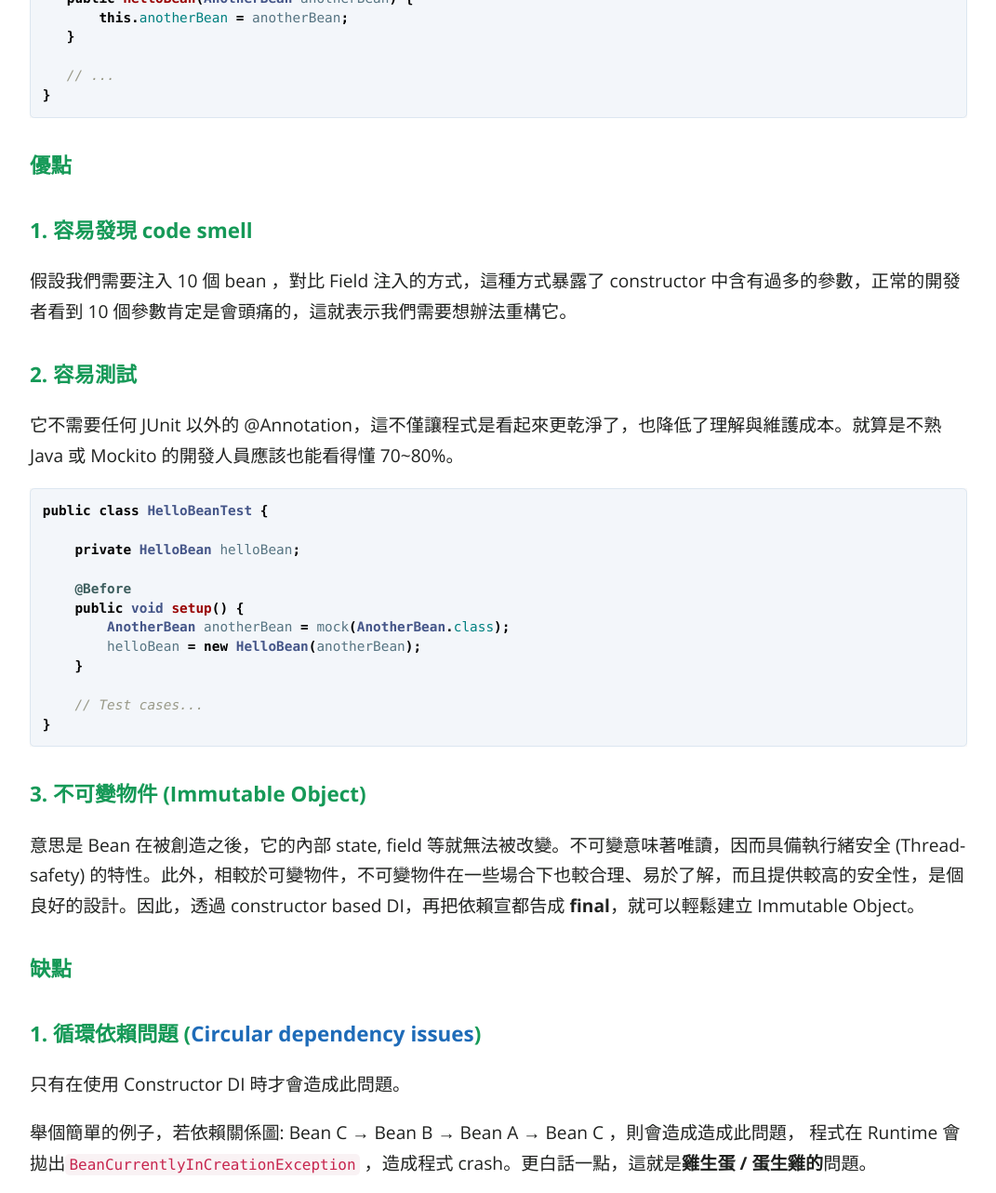
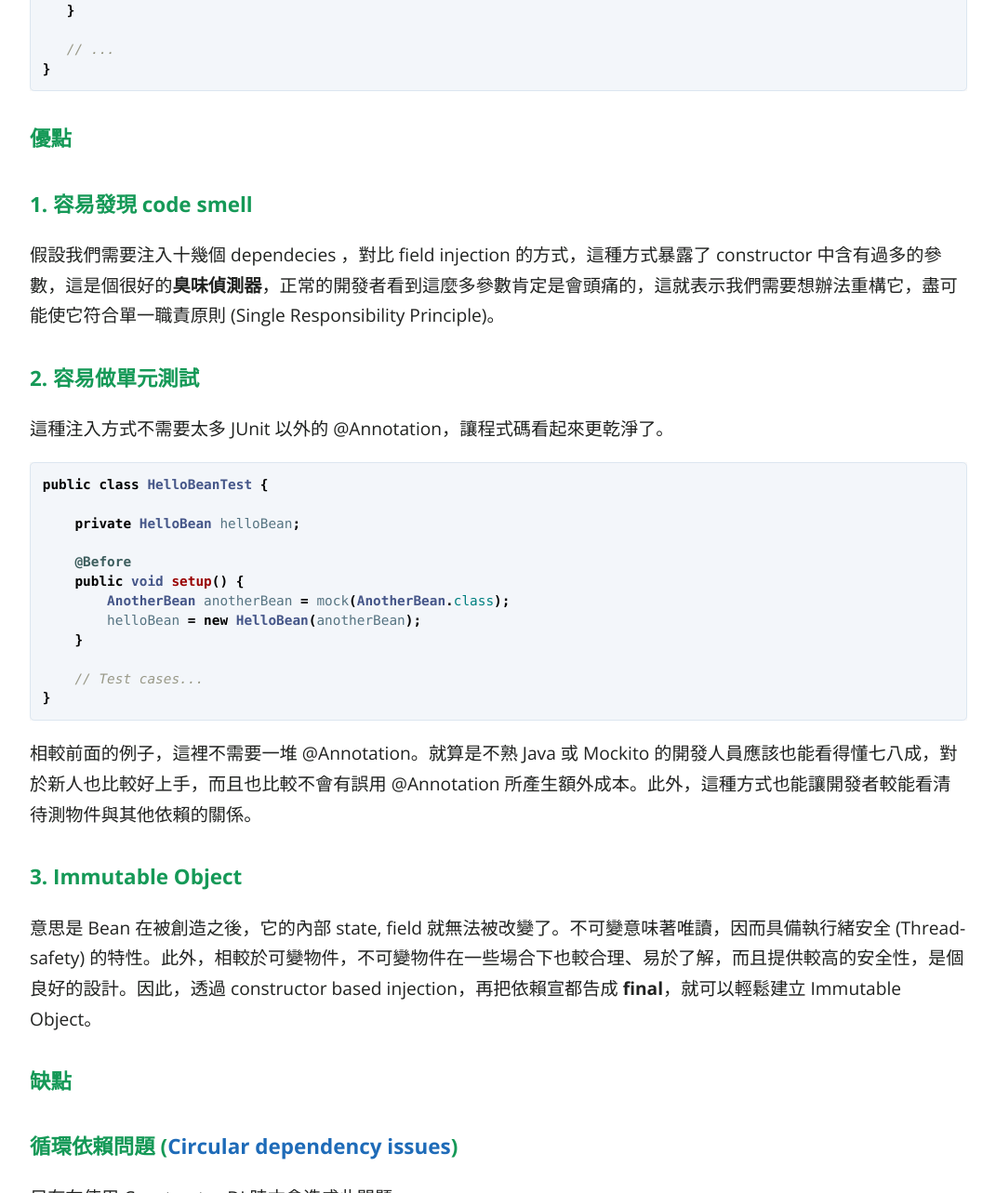
Before and after one commit to KaiSheng714/KaiSheng714.github.io, a Jekyll site: the page built from _posts/2022-02-25-analyzing-dependency-injection-patterns-in-spring.md, in a window 1280 px wide and 1400 px high, scrolled down 2795 px, cut to the strip 0-1283 px from the top of the window. Shown: the whole strip at 93% size, without its empty margins (104-1175 px from the left). Built offline with Jekyll 4.4.1, drawn with Linux system fonts in a browser that asks for light colours; comment, search, counter and statistics services are not loaded; some of the changed text lies outside the part shown.

Commit message:
spring-di

````diff
--- a/_posts/2022-02-25-analyzing-dependency-injection-patterns-in-spring.md
+++ b/_posts/2022-02-25-analyzing-dependency-injection-patterns-in-spring.md
@@ -14,7 +14,6 @@
 
 例如你會發現， IntelliJ 很貼心地告訴我們:
 
-
 >
 > Field Injection is not recommended.
 >
@@ -23,33 +22,30 @@
 
 ![Field Injection is not recommended](/assets/image/spring-di.png?style=center)
 
-為何 **constructor based injection** 優於 **field based injection** 呢 ?
-
-接下來我會解析這兩種 Dependency Injection Pattern.
+為何 constructor based injection 優於 field based injection 呢？接下來我會解析這兩種 pattern. （雖然 Spring 還有其他種注入方式，但我比較不常用，所以就不在此介紹了)
 
 ## **1. Field Based Dependency Injection**
 
-**這種注入方式顧名思義，就是直接在 field 加上 @Autowired**
+這種注入方式顧名思義，就是直接在 field 加上 @Autowired
 
 ```java
 @Component
 public class HelloBean {
 
-   @Autowired
-   private AnotherBean anotherBean;
+   @Autowired private AnotherBean anotherBean;
 
-   @Autowired
-   private AnotherBean2 anotherBean2;
+   @Autowired private AnotherBean2 anotherBean2;
 
    // ...
 ```
 
 ### **優點**
 1. 簡單方便易用，只要短短一行即可完成。
+2. 程式碼最少，讀起來真舒服
 
 ### **缺點**
-1. 不易維護，**因為簡單方便，更容易產生 code smell 而不自知，例如** `God Object`
-2. 不好測試，測試環境需要透過 DI container 並加上許多 @annotation 來初始化，看起來更像整合測試了。而且編譯執行時會多一些 overhead，也較不容易除錯。
+1. 不易維護，**因為簡單方便，更容易產生 code smell 而不自知**，例如 `God Object`
+2. 不好寫單元測試，測試環境需要透過 DI container 並加上許多 @Annotation 來初始化，看起來更像整合測試了。而且編譯執行時會多一些 overhead，也較不容易除錯。
 3. 不好理解測試，以下範例程式為例
 
 ```java
@@ -106,12 +102,11 @@
 ### **優點**
 ### **1. 容易發現 code smell**
 
-假設我們需要注入 10 個 bean ，對比 Field 注入的方式，這種方式暴露了 constructor 中含有過多的參數，正常的開發者看到 10 個參數肯定是會頭痛的，這就表示我們需要想辦法重構它。
+假設我們需要注入十幾個 dependecies ，對比 field injection 的方式，這種方式暴露了 constructor 中含有過多的參數，這是個很好的**臭味偵測器**，正常的開發者看到這麼多參數肯定是會頭痛的，這就表示我們需要想辦法重構它，盡可能使它符合單一職責原則 (Single Responsibility Principle)。
 
-### **2. 容易測試**
+### **2. 容易做單元測試**
 
-它不需要任何 JUnit 以外的 @Annotation，這不僅讓程式是看起來更乾淨了，也降低了理解與維護成本。就算是不熟 Java 或 Mockito 的開發人員應該也能看得懂 70~80%。
-
+這種注入方式不需要太多 JUnit 以外的 @Annotation，讓程式碼看起來更乾淨了。
 
 ```java
 public class HelloBeanTest {
@@ -128,13 +123,15 @@
 }
 ```
 
-### **3. 不可變物件 (Immutable Object)**
+相較前面的例子，這裡不需要一堆 @Annotation。就算是不熟 Java 或 Mockito 的開發人員應該也能看得懂七八成，對於新人也比較好上手，而且也比較不會有誤用 @Annotation 所產生額外成本。此外，這種方式也能讓開發者較能看清待測物件與其他依賴的關係。
 
-意思是 Bean 在被創造之後，它的內部 state, field 等就無法被改變。不可變意味著唯讀，因而具備執行緒安全 (Thread-safety) 的特性。此外，相較於可變物件，不可變物件在一些場合下也較合理、易於了解，而且提供較高的安全性，是個良好的設計。因此，透過 constructor based DI，再把依賴宣都告成 **final**，就可以輕鬆建立 Immutable Object。
+### **3. Immutable Object**
+
+意思是 Bean 在被創造之後，它的內部 state, field 就無法被改變了。不可變意味著唯讀，因而具備執行緒安全 (Thread-safety) 的特性。此外，相較於可變物件，不可變物件在一些場合下也較合理、易於了解，而且提供較高的安全性，是個良好的設計。因此，透過 constructor based injection，再把依賴宣都告成 **final**，就可以輕鬆建立 Immutable Object。
 
 ### **缺點**
 
-### **1. 循環依賴問題 ([Circular dependency issues](https://en.wikipedia.org/wiki/Circular_dependency))**
+### **循環依賴問題 ([Circular dependency issues](https://en.wikipedia.org/wiki/Circular_dependency))**
 
 只有在使用 Constructor DI 時才會造成此問題。
 
@@ -142,11 +139,11 @@
 
 ![循環依賴問題 Circular dependency issues ](https://miro.medium.com/max/1044/1*vClDWHcM4nKPUz9uWksl-Q.png?style=center)
 
-但是， [Circular dependency issues](https://en.wikipedia.org/wiki/Circular_dependency) 是一種 **Anti-Pattern**，所以如果能夠即時發現，提早讓開發人員意識到該問題重新設計此 bean，我個人認為這反而是個不錯的缺點。
+但是， [Circular dependency issues](https://en.wikipedia.org/wiki/Circular_dependency) 是一種 **Anti-Pattern**，所以如果能夠即時發現它，提早讓開發人員意識到該問題重新設計此 bean，我個人認為這反而蠻好的。
 
 ## **總結**
 
-本文介紹了兩種依賴注入模式。最常見的是 field based DI，很不幸的這種注入方式會造成程式的不良影響與 code smell，但依舊有許多人使用此方式。另外，Spring 官方團隊建議開發者使用 **constructor based DI**，雖然可能會有循環依賴的問題，但無論在開發、測試方面，總體而言都是利大於弊。
+本文介紹了兩種依賴注入模式，它們各有好壞，也都能達到同樣的目的，而比較常見的是 field based injection，但不幸的這種方式較可能會寫出 code smell。另外，Spring 官方團隊建議開發者使用 **constructor based injection**，雖然可能會有循環依賴的問題，但無論在開發、測試方面，總體而言都是利大於弊。
 
 ## **References**
 
````
Also changed, not shown: other parts of _posts/2022-02-25-analyzing-dependency-injection-patterns-in-spring.md (+1 -1 lines).
